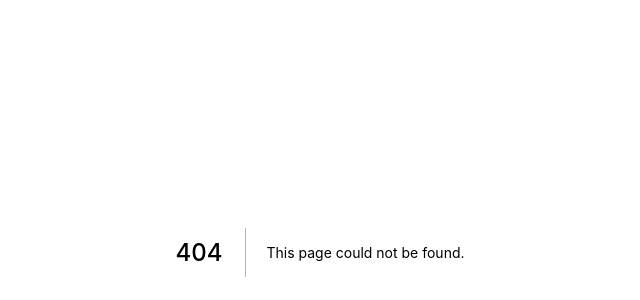
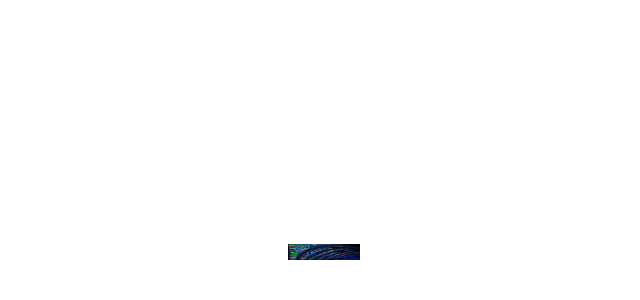
Before and after one commit to satyam720/nftWebsite, a Next.js app: page /test in a window 1280 px wide. Before the commit this address had no page. Shown: the part 148-448 px from the top of the page, without its empty margins (320-960 px from the left). Built offline with nearby package versions, Linux system fonts and the light colour scheme.

Commit message:
first test

```diff
--- /dev/null
+++ b/src/pages/test.js
@@ -0,0 +1,21 @@
+import Head from 'next/head'
+import Image from 'next/image'
+import styles from '../styles/Home.module.css'
+import moocImg from '../common/assets/javascript.jpg'
+
+export default function Home() {
+  return (
+    <div className={styles.container}>
+      <Head>
+        <title>Create Next App</title>
+        <meta name="description" content="Generated by create next app" />
+        <link rel="icon" href="/favicon.ico" />
+      </Head>
+
+          <span className={styles.logo}>
+            <Image src={moocImg} alt="Vercel Logo" width={72} height={16} />
+          </span>
+
+    </div>
+  )
+}
```
Also changed, not shown: src/common/assets/javascript.jpg (added), src/pages/_app.js (renamed from pages/_app.js), src/pages/api/hello.js (renamed from pages/api/hello.js), src/pages/index.js (renamed from pages/index.js), src/styles/Home.module.css (renamed from styles/Home.module.css), src/styles/globals.css (renamed from styles/globals.css).
